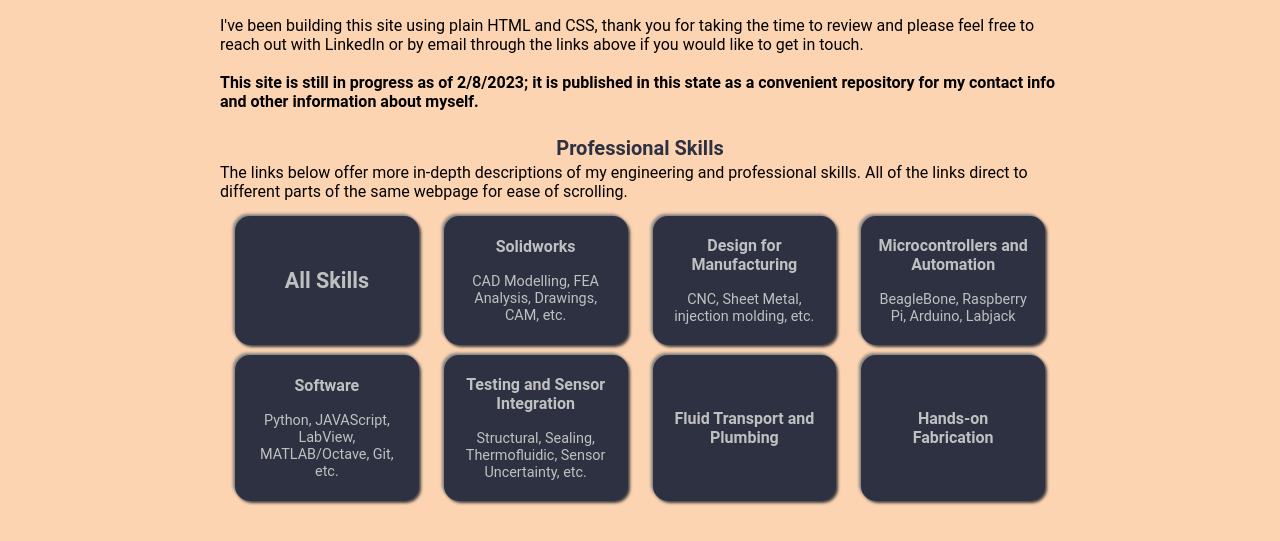
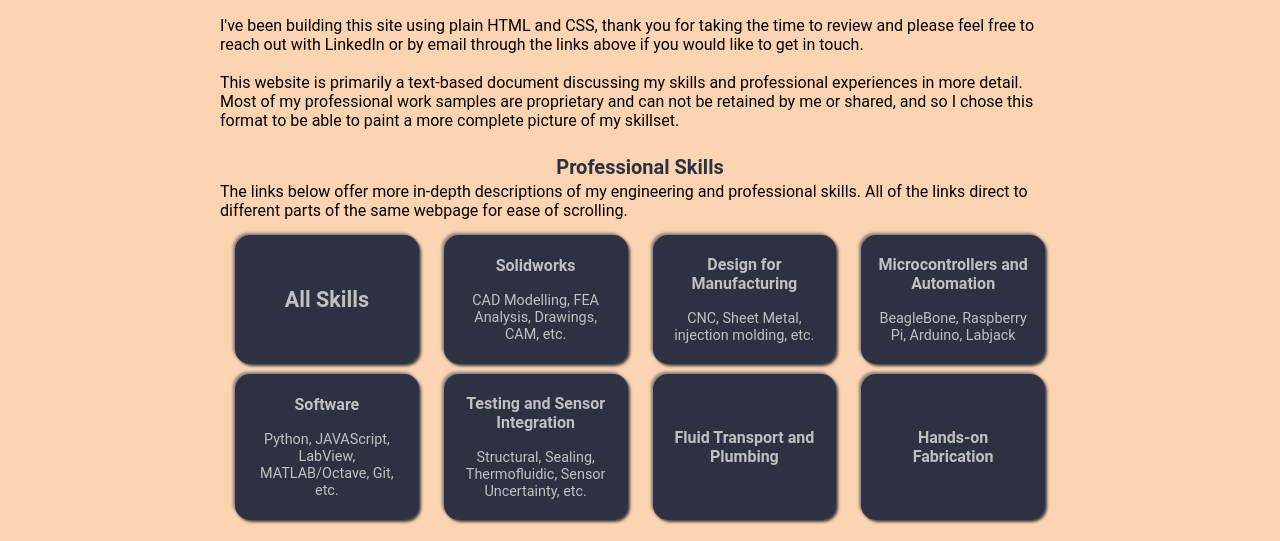
Before and after one commit to davidlate/portfolio, a plain HTML site: page index.html in a window 1280 px wide. Shown: the part 191-732 px from the top of the page. Drawn offline with Linux system fonts and the light colour scheme.

Commit message:
Updated disclaimer

```diff
--- a/index.html
+++ b/index.html
@@ -36,10 +36,12 @@
                 </p>
                 <br>
                 <p>
-                    I've been building this site using plain HTML and CSS, thank you for taking the time to review and please feel free to reach out with LinkedIn or by email through the links above if you would like to
+                    I've been building this site using plain HTML and CSS, thank you for taking the time to review and please feel free
+                    to reach out with LinkedIn or by email through the links above if you would like to
                     get in touch.
                 </p>
-                <p><br><strong>This site is still in progress as of 2/8/2023; it is published in this state as a convenient repository for my contact info and other information about myself.</strong>
+                <p><br>This website is primarily a text-based document discussing my skills and professional experiences in more detail.  Most of my professional work samples are proprietary
+                    and can not be retained by me or shared, and so I chose this format to be able to paint a more complete picture of my skillset.
             </p>
         </section>
 
```
Also changed, not shown: skills.html (+3 -0 lines).
